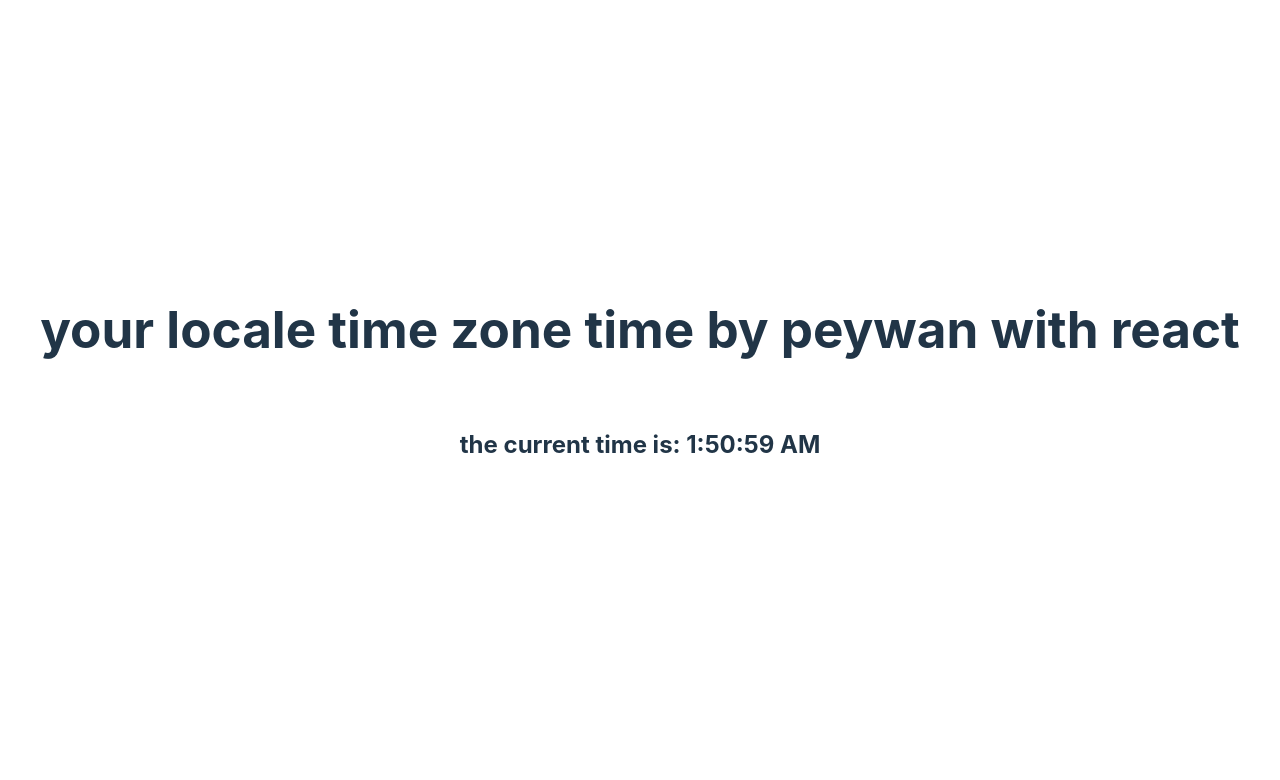
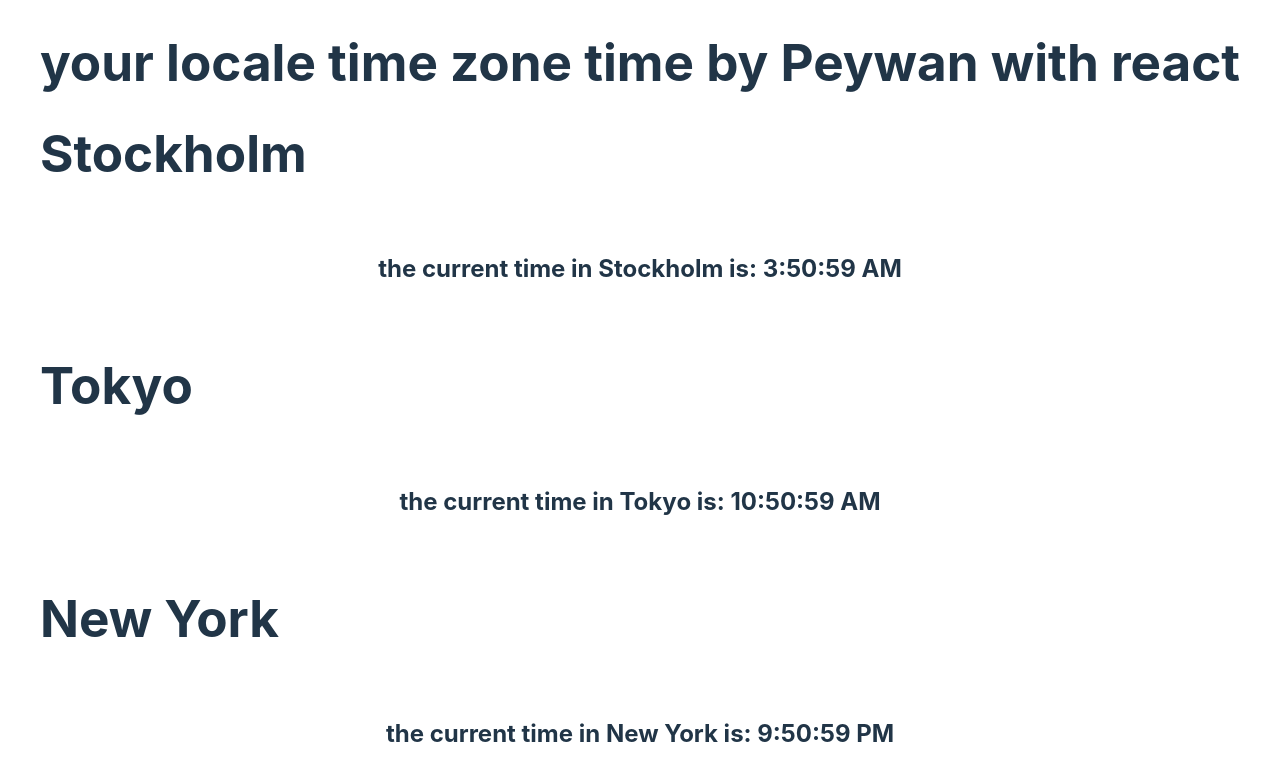
Before and after one commit to peywan/react-clock, a React (Vite) app: page / in a window 1280 px wide. Shown: the top 780 px of the page. Built offline with nearby package versions, Linux system fonts and the light colour scheme.

Commit message:
time zones added with components

```diff
--- a/src/App.jsx
+++ b/src/App.jsx
@@ -1,24 +1,17 @@
 // Importera React och hooks
 import { useState, useEffect } from "react";
+import Clock from "./components/Clock.jsx"
 
 
 const App = () => {
-    // Skapa en state variabel för tiden
-    const [time, setTime] = useState(new Date().toLocaleTimeString());
-
-    // Använd useEffect för att sätta upp setInterval
-    useEffect(() => {
-        const interval = setInterval(() => {
-            setTime(new Date().toLocaleTimeString());
-        }, 1000);
-        return () => clearInterval(interval)
-    }, []);
 
     return (
         <>
             {/*returnera JSX som visar tiden*/}
-            <h1>your locale time zone time by peywan with react</h1>
-            <h5>the current time is: {time}</h5>
+            <h1>your locale time zone time by Peywan with react</h1>
+            <Clock city="Stockholm" timeZone="Europe/Stockholm"/>
+            <Clock city="Tokyo" timeZone="Asia/Tokyo"/>
+            <Clock city="New York" timeZone="America/New_York"/>
         </>
     )
 }
--- /dev/null
+++ b/src/components/Clock.jsx
@@ -0,0 +1,24 @@
+// Importera React och hooks
+import { useState, useEffect } from "react";
+
+const Clock = ({city, timeZone}) => {
+    // Skapa en state variabel för tiden
+    const [time, setTime] = useState(new Date().toLocaleTimeString("en-US", timeZone));
+
+    // Använd useEffect för att sätta upp setInterval
+    useEffect(() => {
+        const interval = setInterval(() => {
+            setTime(new Date().toLocaleTimeString("en-US", { timeZone } ));
+        }, 1000);
+        return () => clearInterval(interval)
+    }, [timeZone]);
+
+    return (
+        <>
+            {/*returnera JSX som visar tiden*/}
+            <h1>{city}</h1>
+            <h5>the current time in {city} is: {time}</h5>
+        </>
+    )
+}
+export default Clock
```
